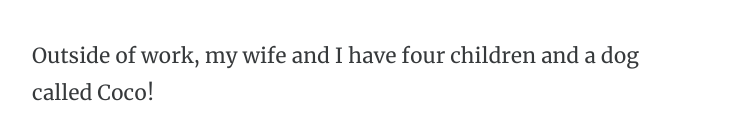
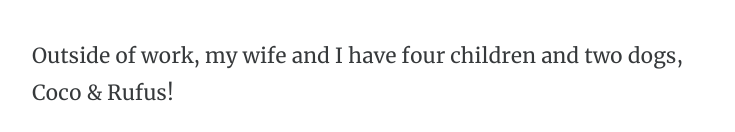
Before and after one commit to StephenCooper/blog, an Astro site: page /about in a window 1280 px wide. Shown: the part 703-835 px from the top of the page, without its empty margins (272-1007 px from the left). Built offline with nearby package versions, Linux system fonts and the light colour scheme; Astro itself is replaced by a stand-in of ours.

Commit message:
Update 2024

```diff
--- a/src/pages/about.astro
+++ b/src/pages/about.astro
@@ -46,7 +46,8 @@ const permalink = `${Astro.site.href}about`;
     </div>
 
     <p>
-      Outside of work, my wife and I have four children and a dog called Coco!
+      Outside of work, my wife and I have four children and two dogs, Coco &
+      Rufus!
     </p>
     <div>
       <img
```
